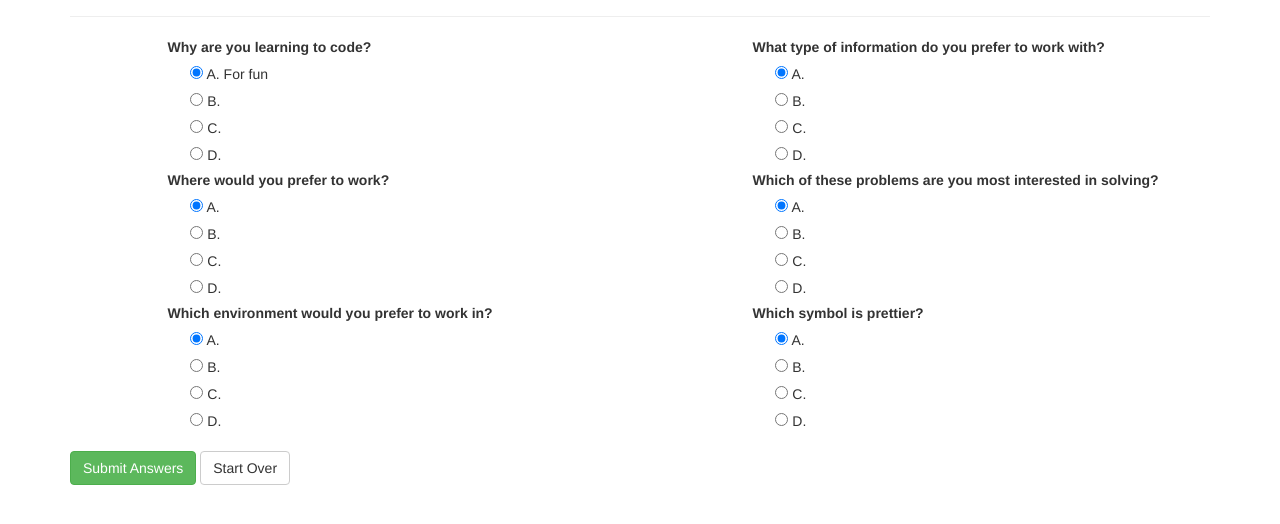
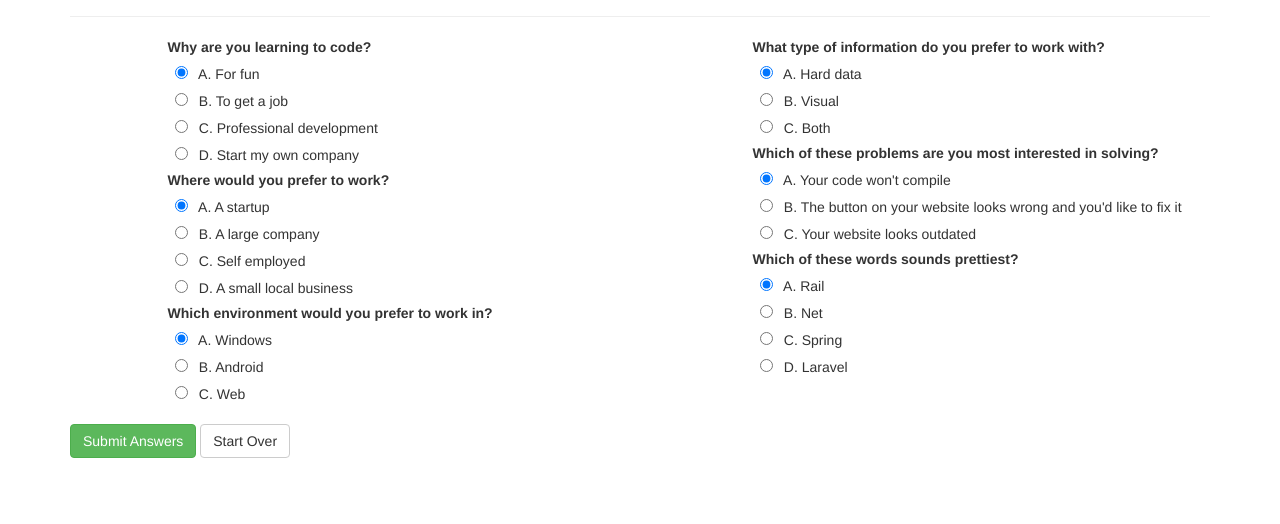
Before and after one commit to ryanapking/epicodus-intro-track-suggester, a plain HTML site: page index.html in a window 1280 px wide. Shown: the part 122-646 px from the top of the page. Drawn offline with Linux system fonts and the light colour scheme.

Commit message:
add question content and answer values

```diff
--- a/css/style.css
+++ b/css/style.css
@@ -1,6 +1,11 @@
 input[type=radio] {
-  margin-left: 5%;
   margin-bottom: 10px;
+  width: 6%;
+}
+
+.answer {
+  width: 80%;
+  display: inline-block;
 }
 
 .btn {
--- a/index.html
+++ b/index.html
@@ -28,37 +28,34 @@
         <div class="row">
           <div class="col-sm-5 col-xs-offset-1">
             <label>Why are you learning to code?</label><br>
-            <input class="answer" type="radio" name="question1" value="ab" checked> A. For fun</input><br>
-            <input type="radio" name="question1" value="b"> B.</input><br>
-            <input type="radio" name="question1" value="c"> C.</input><br>
-            <input type="radio" name="question1" value="d"> D.</input><br>
+            <input type="radio" name="question1" value="dcjr" checked> A. For fun</input><br>
+            <input type="radio" name="question1" value="cj"> B. To get a job</input><br>
+            <input type="radio" name="question1" value="dr"> C. Professional development</input><br>
+            <input type="radio" name="question1" value="r"> D. Start my own company</input><br>
             <label>Where would you prefer to work?</label><br>
-            <input type="radio" name="question2" value="a" checked> A.</input><br>
-            <input type="radio" name="question2" value="b"> B.</input><br>
-            <input type="radio" name="question2" value="c"> C.</input><br>
-            <input type="radio" name="question2" value="d"> D.</input><br>
+            <input type="radio" name="question2" value="r" checked> A. A startup</input><br>
+            <input type="radio" name="question2" value="jc"> B. A large company</input><br>
+            <input type="radio" name="question2" value="rd"> C. Self employed</input><br>
+            <input type="radio" name="question2" value="r"> D. A small local business</input><br>
             <label>Which environment would you prefer to work in?</label><br>
-            <input type="radio" name="question3" value="a" checked> A.</input><br>
-            <input type="radio" name="question3" value="b"> B.</input><br>
-            <input type="radio" name="question3" value="c"> C.</input><br>
-            <input type="radio" name="question3" value="d"> D.</input><br>
+            <input type="radio" name="question3" value="c" checked> A. Windows</input><br>
+            <input type="radio" name="question3" value="j"> B. Android</input><br>
+            <input type="radio" name="question3" value="d"> C. Web</input><br>
           </div>
           <div class="col-sm-5 col-xs-offset-1">
             <label>What type of information do you prefer to work with?</label><br>
-            <input type="radio" name="question4" value="a" checked> A.</input><br>
-            <input type="radio" name="question4" value="b"> B.</input><br>
-            <input type="radio" name="question4" value="c"> C.</input><br>
-            <input type="radio" name="question4" value="d"> D.</input><br>
+            <input type="radio" name="question4" value="cj" checked> A. Hard data</input><br>
+            <input type="radio" name="question4" value="d"> B. Visual</input><br>
+            <input type="radio" name="question4" value="r"> C. Both</input><br>
             <label>Which of these problems are you most interested in solving?</label><br>
-            <input type="radio" name="question5" value="a" checked> A.</input><br>
-            <input type="radio" name="question5" value="b"> B.</input><br>
-            <input type="radio" name="question5" value="c"> C.</input><br>
-            <input type="radio" name="question5" value="d"> D.</input><br>
-            <label>Which symbol is prettier?</label><br>
-            <input type="radio" name="question6" value="a" checked> A.</input><br>
-            <input type="radio" name="question6" value="b"> B.</input><br>
-            <input type="radio" name="question6" value="c"> C.</input><br>
-            <input type="radio" name="question6" value="d"> D.</input><br>
+            <input type="radio" name="question5" value="cj" checked> A. Your code won't compile</input><br>
+            <input type="radio" name="question5" value="d"> B. The button on your website looks wrong and you'd like to fix it</input><br>
+            <input type="radio" name="question5" value="r"> C. Your website looks outdated</input><br>
+            <label>Which of these words sounds prettiest?</label><br>
+            <input type="radio" name="question6" value="r" checked> A. Rail</input><br>
+            <input type="radio" name="question6" value="c"> B. Net</input><br>
+            <input type="radio" name="question6" value="j"> C. Spring</input><br>
+            <input type="radio" name="question6" value="d"> D. Laravel</input><br>
           </div>
         </div>
         <div class="row">
--- a/js/script.js
+++ b/js/script.js
@@ -15,9 +15,10 @@ var logAnswer = function(answer) {
   if (answer.includes("j")) {
     jav = jav + 1;
   }
-  if { answer.includes("r"))
+  if (answer.includes("r")) {
     ruby = ruby + 1;
   }
+
 };
 
 var clearDisplay = function() {
@@ -29,7 +30,7 @@ var clearDisplay = function() {
 }
 
 var displayResults = function() {
-  if (design > cSharp && design > java && design > ruby) {
+  if (design > cSharp && design > jav && design > ruby) {
     $("#design").slideDown();
   } else if (cSharp > design && cSharp > jav && cSharp > ruby) {
     $("#csharp").slideDown();
@@ -47,7 +48,7 @@ var displayResults = function() {
 
 $(document).ready(function() {
   $("#questions").submit(function(event) {
-    a = b = c = d = 0;
+    design = cSharp = jav = ruby = 0;
     clearDisplay();
     logAnswer($("input:radio[name='question1']:checked").val());
     logAnswer($("input:radio[name='question2']:checked").val());
@@ -55,7 +56,7 @@ $(document).ready(function() {
     logAnswer($("input:radio[name='question4']:checked").val());
     logAnswer($("input:radio[name='question5']:checked").val());
     logAnswer($("input:radio[name='question6']:checked").val());
-    console.log(a, b, c, d);
+    console.log(design, cSharp, jav, ruby);
     displayResults();
     event.preventDefault();
   });
```
